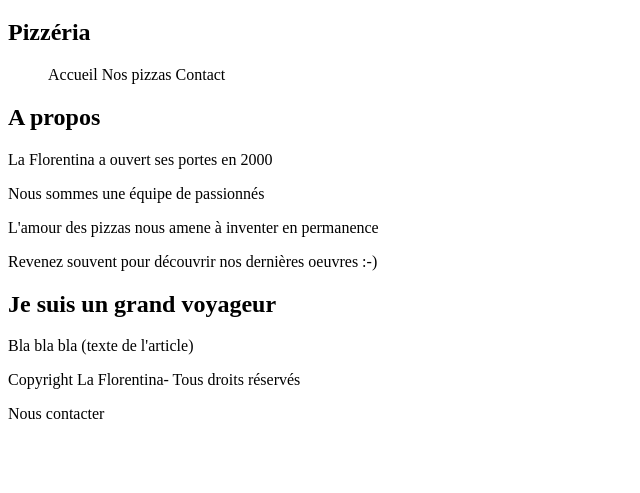
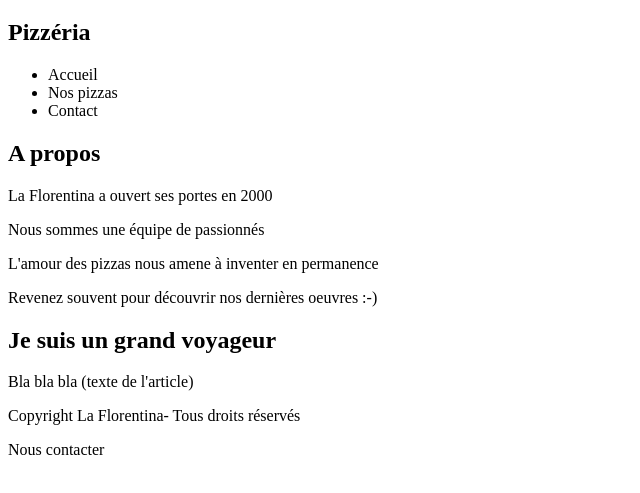
Before and after one commit to hajar-K/workshop-html, a plain HTML site: page index.html in a window 1280 px wide. Shown: the part 61-554 px from the top of the page, without its empty margins (0-640 px from the left). Drawn offline with Linux system fonts and the light colour scheme.

Commit message:
Update index.html

```diff
--- a/index.html
+++ b/index.html
@@ -8,9 +8,9 @@
 <body>
     <h2>Pizzéria</h2>
   <ul>
-    <ahref="Accueil.html" target="_blank">Accueil</a>
-    <ahref="liste_pizzas.html" target="_blank">Nos pizzas</a>
-   <ahref="contact.html" target="_blank"> Contact</a>
+   <li><ahref="Accueil.html" target="_blank">Accueil</a></li>
+   <li><ahref="liste_pizzas.html" target="_blank">Nos pizzas</a></li>
+   <li><ahref="contact.html" target="_blank"> Contact</a></li>
   </ul>
       <h2>A propos</h2>
 
```
